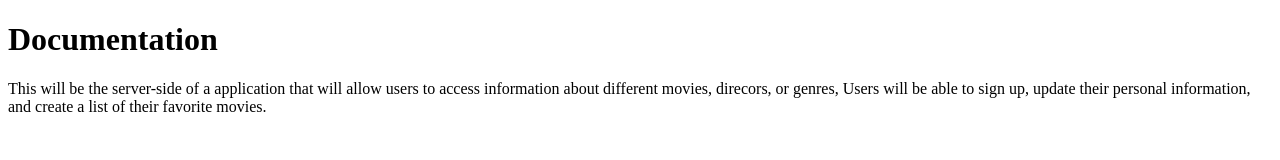
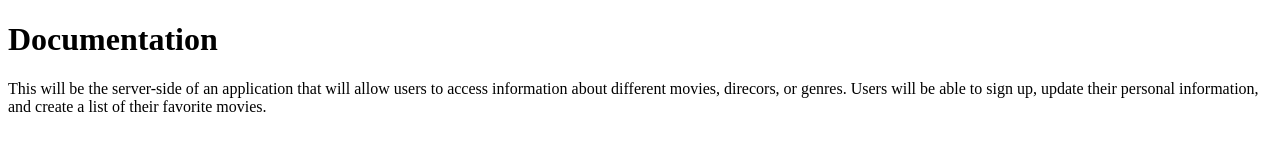
Before and after one commit to gone888/movie_api, a plain HTML site: page documentation.html in a window 1280 px wide. Drawn offline with Linux system fonts and the light colour scheme.

Commit message:
grammar fix

```diff
--- a/documentation.html
+++ b/documentation.html
@@ -7,6 +7,6 @@
 </head>
 <body>
   <h1>Documentation</h1>
-  <p>This will be the server-side of a application that will allow users to access information about different movies, direcors, or genres, Users will be able to sign up, update their personal information, and create a list of their favorite movies.</p>
+  <p>This will be the server-side of an application that will allow users to access information about different movies, direcors, or genres. Users will be able to sign up, update their personal information, and create a list of their favorite movies.</p>
 </body>
 </html>
```
